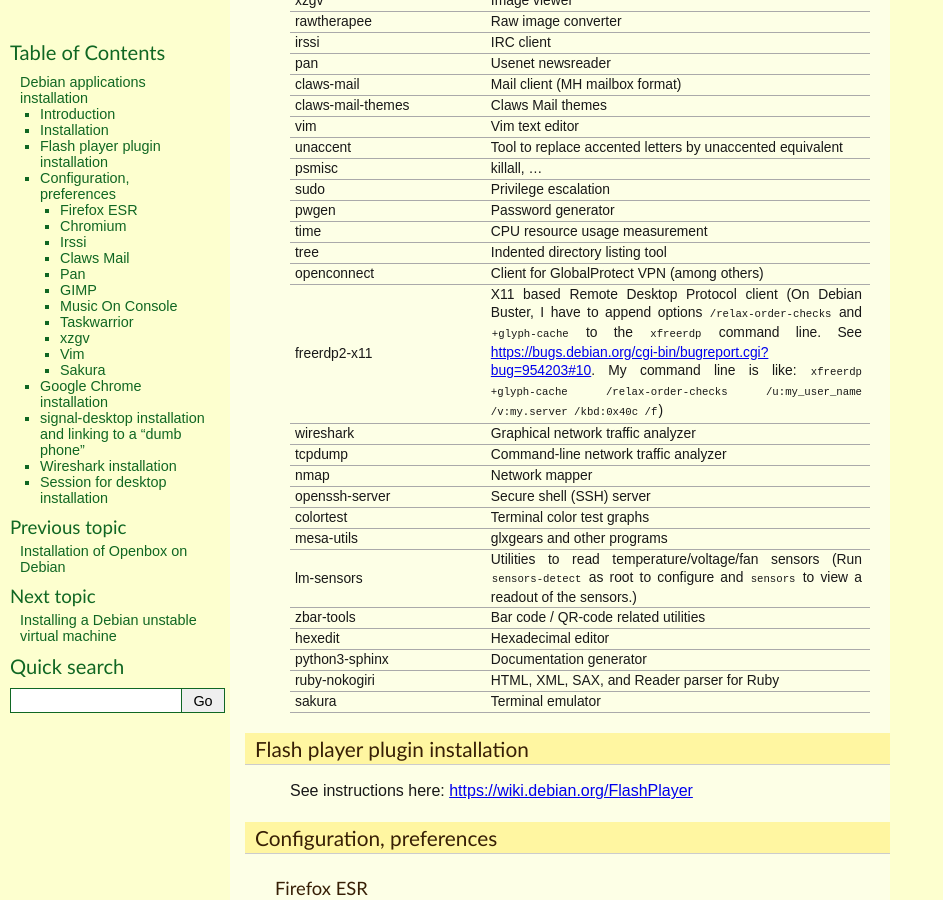
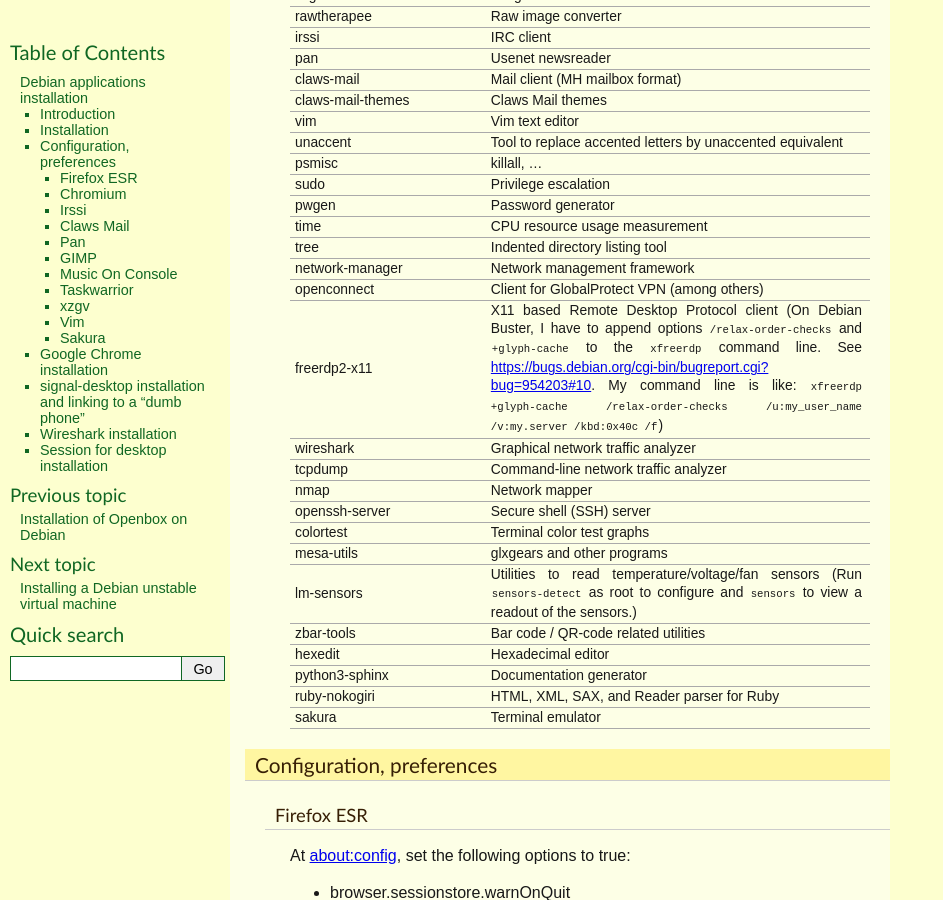
Before and after one commit to thierr26/thierr26_personal_notes_sphinx_sources, a Sphinx documentation site: the page built from source/debian_apps_install.rst, in a window 1280 px wide and 900 px high, scrolled down 2997 px. Shown: the whole window, without its empty margins (0-943 px from the left). Built offline with Sphinx 7.4.7, drawn with Linux system fonts in a browser that asks for light colours; some of the changed text lies outside the part shown.

Commit message:
Remove Flash related section (deprecated)

```diff
--- a/source/debian_apps_install.rst
+++ b/source/debian_apps_install.rst
@@ -85,6 +85,7 @@
       pwgen \
       time \
       tree \
+      network-manager \
       openconnect \
       freerdp2-x11 \
       wireshark \
@@ -215,6 +216,8 @@
     - CPU resource usage measurement
   * - tree
     - Indented directory listing tool
+  * - network-manager
+    - Network management framework
   * - openconnect
     - Client for GlobalProtect VPN (among others)
   * - freerdp2-x11
@@ -249,15 +252,6 @@
     - HTML, XML, SAX, and Reader parser for Ruby
   * - sakura
     - Terminal emulator
-
-
-Flash player plugin installation
---------------------------------
-
-.. index::
-  single: Flash player plugin
-
-See instructions here: https://wiki.debian.org/FlashPlayer
 
 
 Configuration, preferences
```
